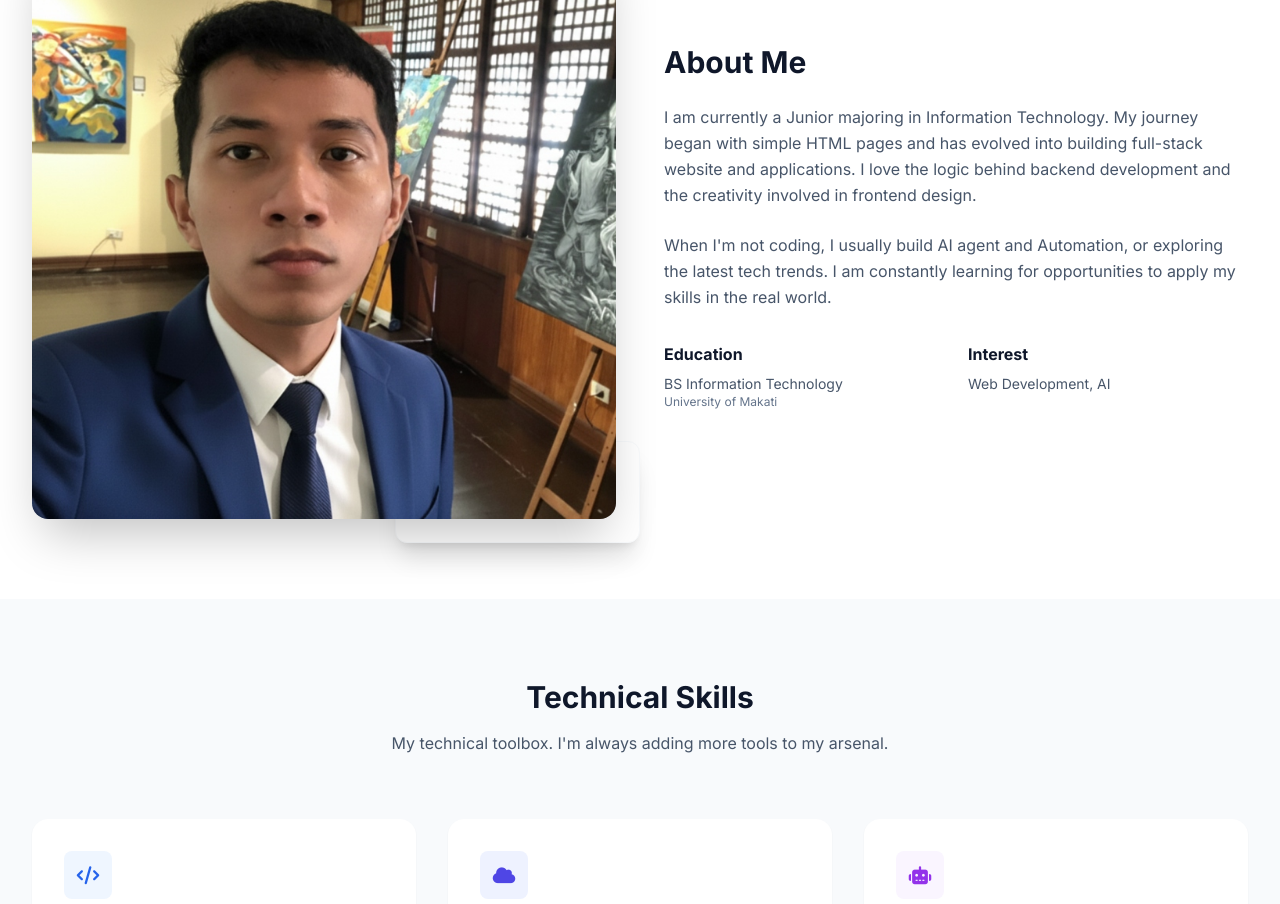
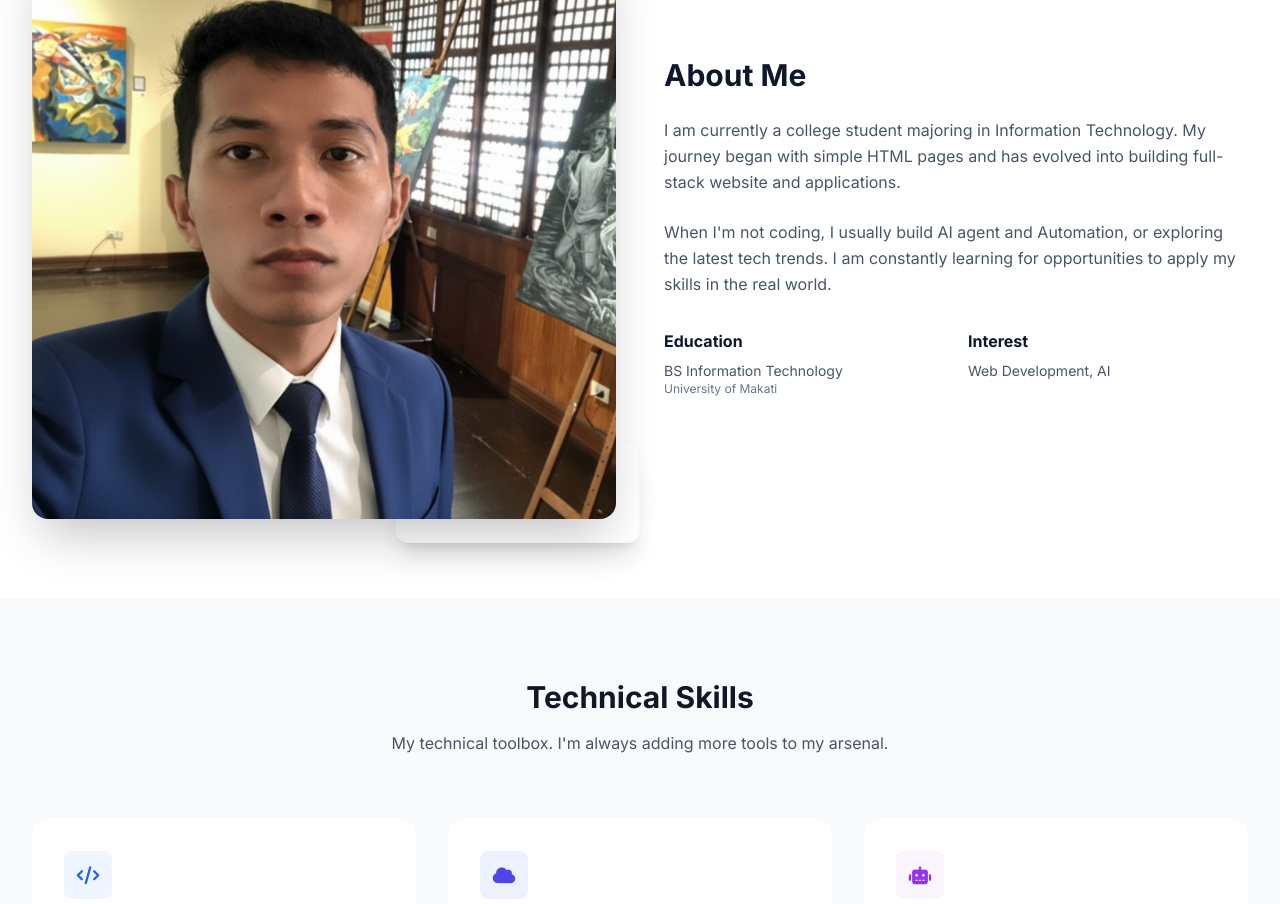
Before and after one commit to kensingtonophelia19-cpu/Landing-page, a plain HTML site: page index.html in a window 1280 px wide. Shown: the part 856-1760 px from the top of the page. Drawn offline with nearby package versions, Linux system fonts and the light colour scheme.

Commit message:
about update

```diff
--- a/index.html
+++ b/index.html
@@ -299,9 +299,9 @@
                 <div>
                     <h2 class="text-3xl font-bold text-slate-900 mb-6">About Me</h2>
                     <p class="text-slate-600 mb-6 leading-relaxed">
-                        I am currently a Junior majoring in Information Technology. My journey began with simple HTML
-                        pages and has evolved into building full-stack website and applications. I love the logic
-                        behind backend development and the creativity involved in frontend design.
+                        I am currently a college student majoring in Information Technology. My journey began with
+                        simple
+                        HTML pages and has evolved into building full-stack website and applications.
                     </p>
                     <p class="text-slate-600 mb-8 leading-relaxed">
                         When I'm not coding, I usually build AI agent and Automation, or exploring the latest tech
```
